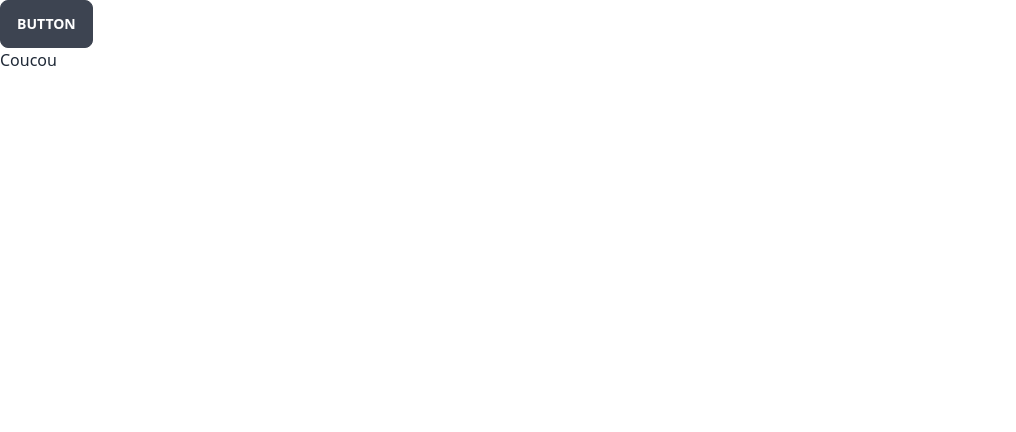
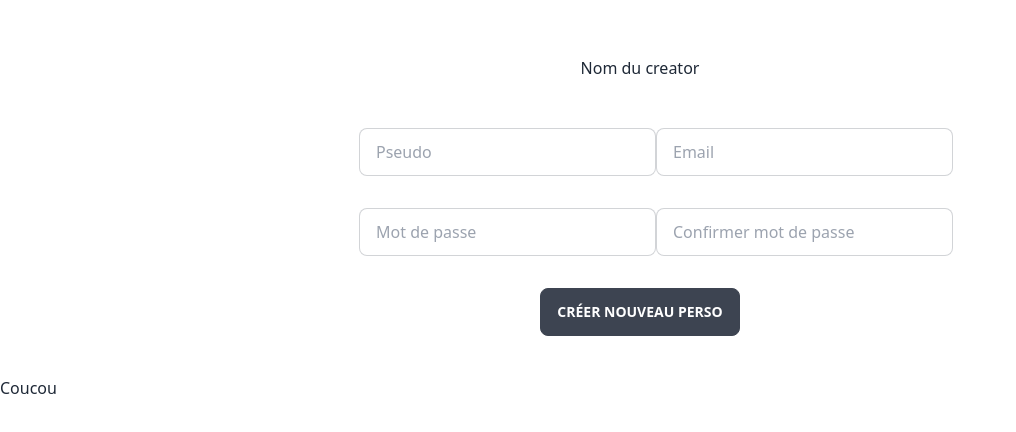
Before and after one commit to ett0n/cepegra-editor, a React (Vite) app: page / in a window 1280 px wide. Shown: the top 432 px of the page, without its empty margins (0-1016 px from the left). Built offline with nearby package versions, Linux system fonts and the light colour scheme.

Commit message:
startscreen

```diff
--- a/src/App.tsx
+++ b/src/App.tsx
@@ -1,6 +1,6 @@
 import { useState } from "react";
 import "aframe";
-
+import StartScreen from "./components/StartScreen";
 function App() {
   return (
     <div className="App">
@@ -8,7 +8,8 @@ function App() {
         <a-box src="https://i.imgur.com/mYmmbrp.jpg" position="0 2 -5" rotation="0 45 45" scale="2 2 2"></a-box>
         <a-sky color="#222" src="/assets/sky2.png"></a-sky>
       </a-scene> */}
-      <button className="btn">Button</button>
+      <StartScreen />
+
     </div>
   );
 }
--- /dev/null
+++ b/src/components/ComposantExample.tsx
@@ -0,0 +1,10 @@
+const ComposantExample = () => {
+    return (
+        <>
+        <h1>Nom du creator</h1>
+        <button className="btn">Button</button>
+        </>
+    )
+}
+
+export default ComposantExample
--- /dev/null
+++ b/src/components/StartScreen.tsx
@@ -0,0 +1,18 @@
+const StartScreen = () => {
+    return (
+        <>
+        <div className="m-10 flex flex-col justify-center items-center">
+            <h1 className="m-4 text-center justify-center">Nom du creator</h1>
+            <div className=" grid grid-cols-2 m-4">
+                <input  type="text" placeholder="Pseudo" className="input input-bordered w-full max-w-xs m-4" />
+                <input  type="mail" placeholder="Email" className="input input-bordered w-full max-w-xs m-4" />
+                <input  type="text" placeholder="Mot de passe" className="input input-bordered w-full max-w-xs m-4" />
+                <input  type="text" placeholder="Confirmer mot de passe" className="input input-bordered w-full max-w-xs m-4" />
+            </div>
+            <button className="btn">Créer nouveau perso</button>
+        </div>
+        </>
+    )
+}
+
+export default StartScreen
```
